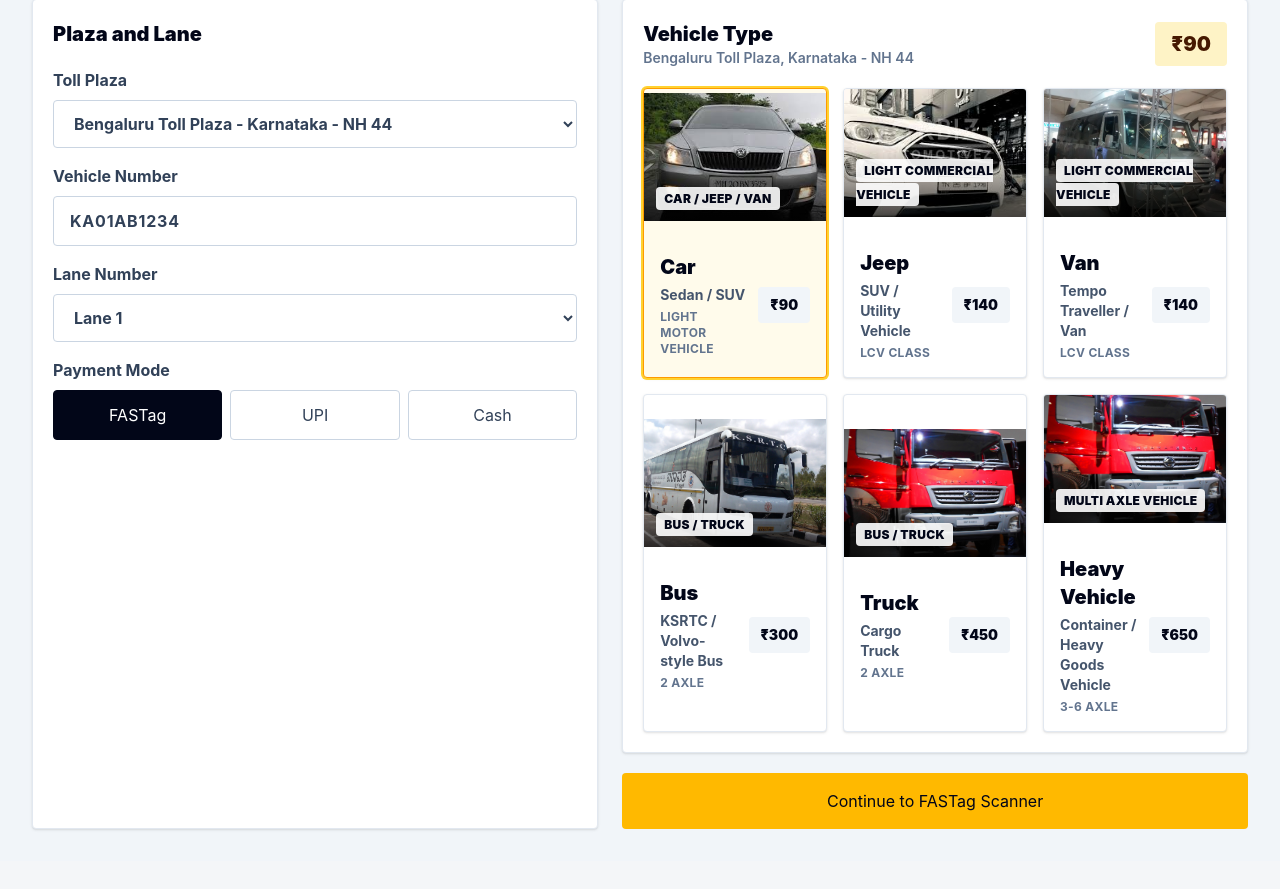
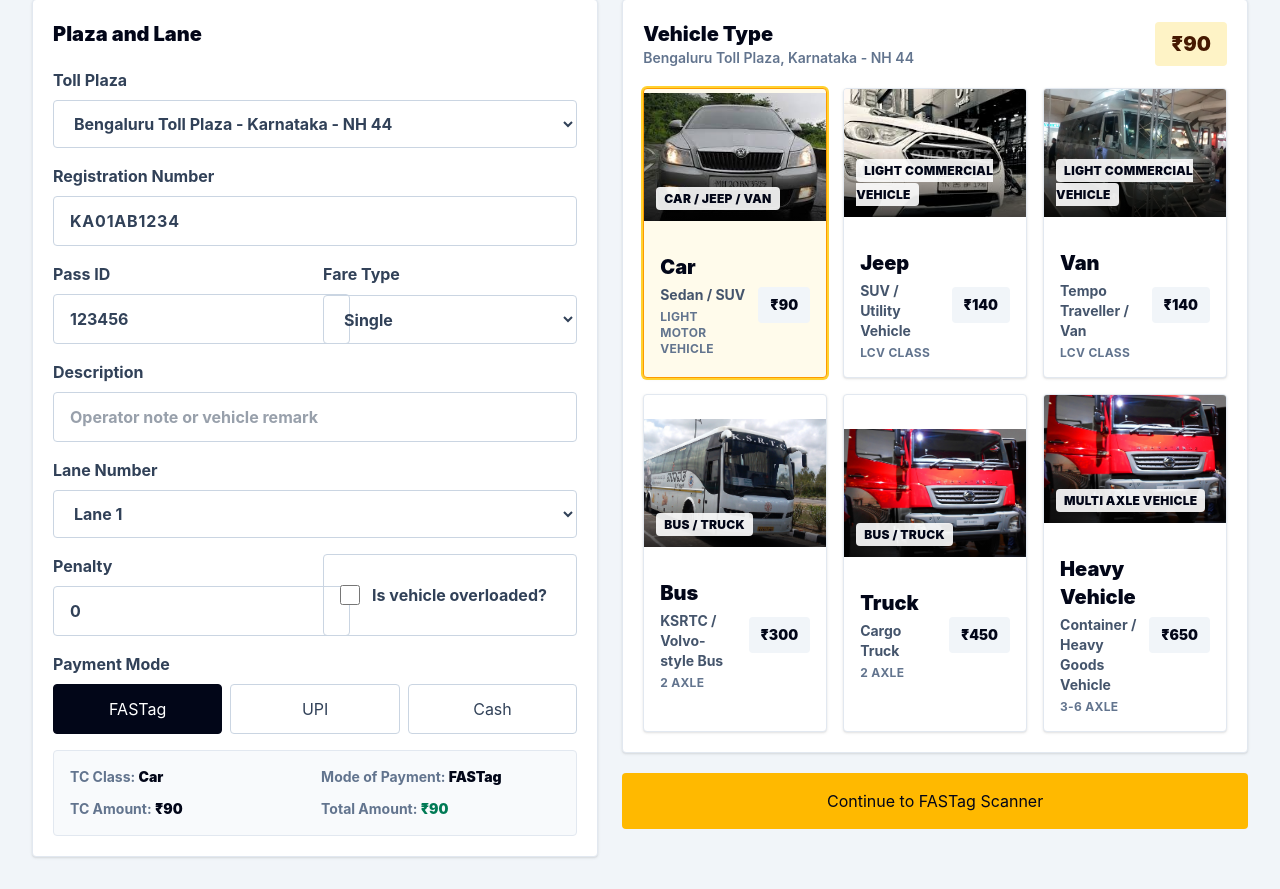
Before and after one commit to chandana351/nhai-toll-plaza-management-system, a React (Vite) app: page /collect in a window 1280 px wide. Shown: the part 198-1087 px from the top of the page. Before the commit the page ends 1059 px from the top, so only its background shows below. Built offline with nearby package versions, Linux system fonts and the light colour scheme.

Commit message:
Add toll operator collection fields

```diff
--- a/src/pages/CollectToll.jsx
+++ b/src/pages/CollectToll.jsx
@@ -2,6 +2,7 @@ import { useMemo, useState } from "react";
 import { useNavigate, useSearchParams } from "react-router-dom";
 import VehicleCard from "../components/VehicleCard.jsx";
 import { tollPlazas, tollRates, vehicleTypes } from "../data/tollData.js";
+import { formatCurrency } from "../utils/storage.js";
 
 const vehiclePattern = /^[A-Z]{2}[0-9]{2}[A-Z]{1,2}[0-9]{4}$/;
 
@@ -14,11 +15,20 @@ export default function CollectToll() {
   const [vehicleType, setVehicleType] = useState("Car");
   const [laneNumber, setLaneNumber] = useState("Lane 1");
   const [paymentMode, setPaymentMode] = useState("FASTag");
+  const [passId, setPassId] = useState("123456");
+  const [description, setDescription] = useState("");
+  const [fareType, setFareType] = useState("Single");
+  const [penalty, setPenalty] = useState("0");
+  const [overloaded, setOverloaded] = useState(false);
   const [error, setError] = useState("");
 
   const plaza = useMemo(() => tollPlazas.find((item) => item.id === plazaId) || tollPlazas[0], [plazaId]);
   const lanes = Array.from({ length: plaza.lanes }, (_, index) => `Lane ${index + 1}`);
-  const amount = tollRates[vehicleType];
+  const baseAmount = tollRates[vehicleType];
+  const fareMultiplier = fareType === "Double" ? 2 : 1;
+  const penaltyAmount = Number(penalty || 0);
+  const overloadPenalty = overloaded ? 500 : 0;
+  const amount = baseAmount * fareMultiplier + penaltyAmount + overloadPenalty;
 
   function continuePayment(event) {
     event.preventDefault();
@@ -49,8 +59,25 @@ export default function CollectToll() {
               </select>
             </label>
             <label className="grid gap-2 font-bold text-slate-700">
-              Vehicle Number
+              Registration Number
               <input value={vehicleNumber} onChange={(event) => setVehicleNumber(event.target.value.toUpperCase())} className="rounded border border-slate-300 px-4 py-3 font-black tracking-wider" placeholder="KA01AB1234" />
+            </label>
+            <div className="grid gap-4 sm:grid-cols-2">
+              <label className="grid gap-2 font-bold text-slate-700">
+                Pass ID
+                <input value={passId} onChange={(event) => setPassId(event.target.value)} className="rounded border border-slate-300 px-4 py-3 font-semibold" placeholder="123456" />
+              </label>
+              <label className="grid gap-2 font-bold text-slate-700">
+                Fare Type
+                <select value={fareType} onChange={(event) => setFareType(event.target.value)} className="rounded border border-slate-300 px-4 py-3 font-semibold">
+                  <option>Single</option>
+                  <option>Double</option>
+                </select>
+              </label>
+            </div>
+            <label className="grid gap-2 font-bold text-slate-700">
+              Description
+              <input value={description} onChange={(event) => setDescription(event.target.value)} className="rounded border border-slate-300 px-4 py-3 font-semibold" placeholder="Operator note or vehicle remark" />
             </label>
             <label className="grid gap-2 font-bold text-slate-700">
               Lane Number
@@ -58,6 +85,16 @@ export default function CollectToll() {
                 {lanes.map((lane) => <option key={lane}>{lane}</option>)}
               </select>
             </label>
+            <div className="grid gap-4 sm:grid-cols-2">
+              <label className="grid gap-2 font-bold text-slate-700">
+                Penalty
+                <input value={penalty} onChange={(event) => setPenalty(event.target.value)} type="number" min="0" className="rounded border border-slate-300 px-4 py-3 font-semibold" />
+              </label>
+              <label className="flex items-center gap-3 rounded border border-slate-300 px-4 py-3 font-bold text-slate-700">
+                <input checked={overloaded} onChange={(event) => setOverloaded(event.target.checked)} type="checkbox" className="h-5 w-5 accent-amber-500" />
+                Is vehicle overloaded?
+              </label>
+            </div>
             <div>
               <p className="font-bold text-slate-700">Payment Mode</p>
               <div className="mt-2 grid grid-cols-3 gap-2">
@@ -66,6 +103,14 @@ export default function CollectToll() {
                     {mode}
                   </button>
                 ))}
+              </div>
+            </div>
+            <div className="rounded border border-slate-200 bg-slate-50 p-4">
+              <div className="grid gap-3 text-sm sm:grid-cols-2">
+                <p className="font-bold text-slate-500">TC Class: <span className="font-black text-slate-950">{vehicleType}</span></p>
+                <p className="font-bold text-slate-500">Mode of Payment: <span className="font-black text-slate-950">{paymentMode}</span></p>
+                <p className="font-bold text-slate-500">TC Amount: <span className="font-black text-slate-950">{formatCurrency(baseAmount * fareMultiplier)}</span></p>
+                <p className="font-bold text-slate-500">Total Amount: <span className="font-black text-emerald-700">{formatCurrency(amount)}</span></p>
               </div>
             </div>
             {error && <p className="rounded bg-red-50 p-3 text-sm font-bold text-red-700">{error}</p>}
@@ -78,7 +123,7 @@ export default function CollectToll() {
                 <h2 className="text-xl font-black text-slate-950">Vehicle Type</h2>
                 <p className="text-sm font-semibold text-slate-500">{plaza.name}, {plaza.state} - {plaza.highway}</p>
               </div>
-              <p className="rounded bg-amber-100 px-4 py-2 text-xl font-black text-amber-950">₹{amount}</p>
+              <p className="rounded bg-amber-100 px-4 py-2 text-xl font-black text-amber-950">{formatCurrency(amount)}</p>
             </div>
             <div className="mt-5 grid gap-4 sm:grid-cols-2 xl:grid-cols-3">
               {vehicleTypes.map((type) => <VehicleCard key={type} type={type} rate={tollRates[type]} selected={vehicleType === type} onSelect={setVehicleType} />)}
```
